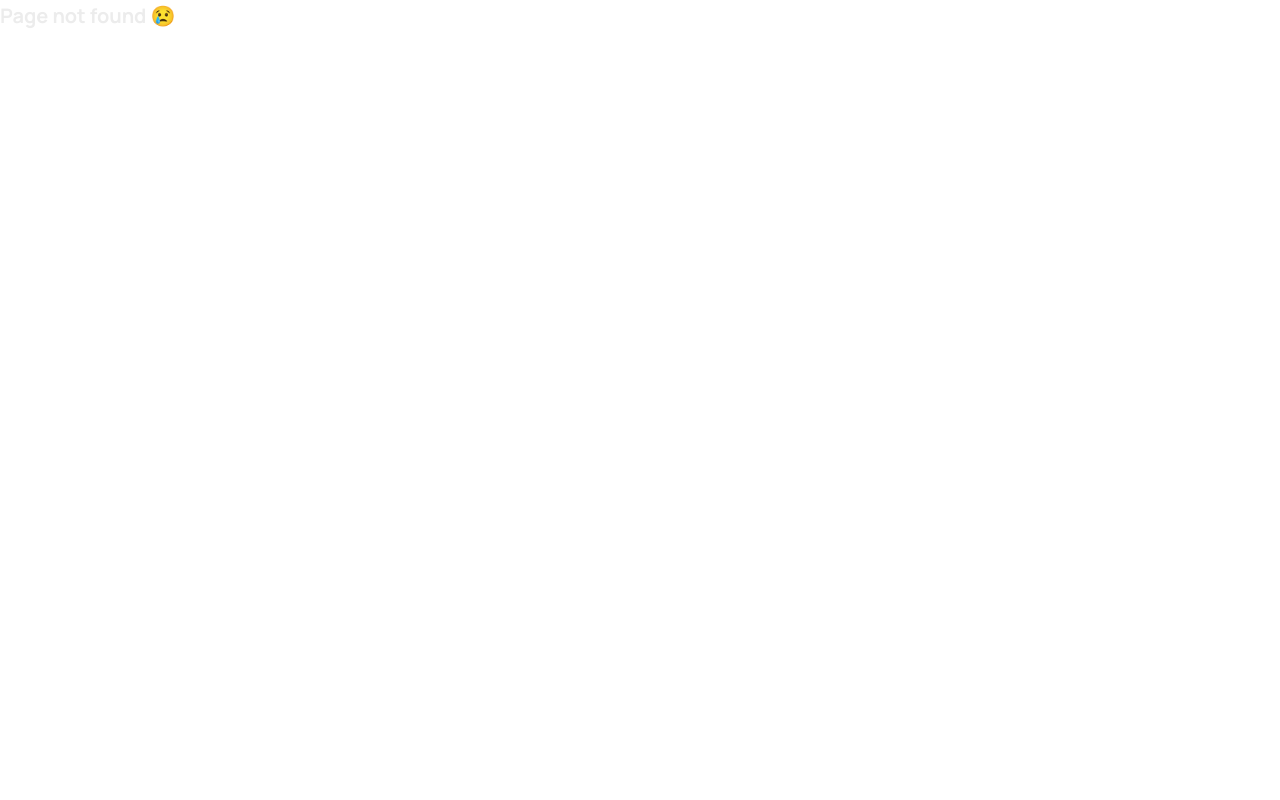
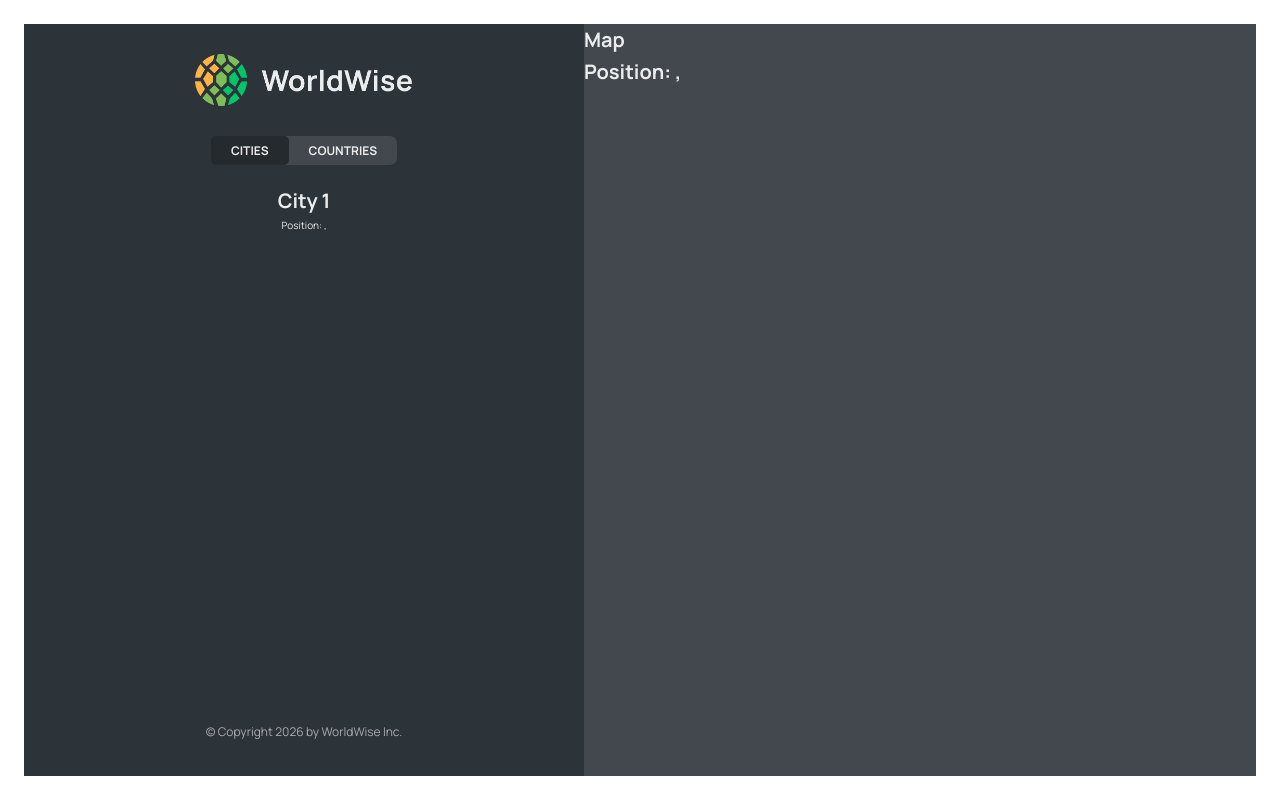
Before and after one commit to tolgahan-cali/world-wise, a React (Vite) app: page /app/cities/1 in a window 1280 px wide. Before the commit this address had no page. Built offline with nearby package versions, Linux system fonts and the light colour scheme; data requests are answered from the project's data file.

Commit message:
navigate

```diff
--- a/src/App.jsx
+++ b/src/App.jsx
@@ -9,6 +9,8 @@
 import Login from "./pages/Login";
 import CityList from "./components/CityList";
 import CountryList from "./components/CountryList";
+import City from "./components/City";
+import Form from "./components/Form";
 
 function App() {
   const [cities, setCities] = useState([]);
@@ -52,11 +54,12 @@
             path="cities"
             element={<CityList cities={cities} isLoading={isLoading} />}
           />
+          <Route path="cities/:id" element={<City />} />
           <Route
             path="countries"
             element={<CountryList cities={cities} isLoading={isLoading} />}
           />
-          <Route path="form" element={<p>Form</p>} />
+          <Route path="form" element={<Form />} />
         </Route>
         <Route path="/login" element={<Login />} />
         <Route path="*" element={<PageNotFound />} />
--- /dev/null
+++ b/src/components/Button.jsx
@@ -0,0 +1,10 @@
+import styles from "./Button.module.css";
+function Button({ children, onClick, type }) {
+  return (
+    <button onClick={onClick} className={`${styles.btn} ${styles[type]}`}>
+      {children}
+    </button>
+  );
+}
+
+export default Button;
--- a/src/components/City.jsx
+++ b/src/components/City.jsx
@@ -1,3 +1,4 @@
+import { useParams, useSearchParams } from "react-router-dom";
 import styles from "./City.module.css";
 
 const formatDate = (date) =>
@@ -17,45 +18,56 @@
     notes: "My favorite city so far!",
   };
 
+  const { id } = useParams();
   const { cityName, emoji, date, notes } = currentCity;
+  const [searchParams, setSearchParams] = useSearchParams();
+  const lat = searchParams.get("lat");
+  const lng = searchParams.get("lng");
 
   return (
-    <div className={styles.city}>
-      <div className={styles.row}>
-        <h6>City name</h6>
-        <h3>
-          <span>{emoji}</span> {cityName}
-        </h3>
-      </div>
+    <>
+      <h1>City {id}</h1>
+      <p>
+        Position: {lat}, {lng}
+      </p>
+    </>
+  );
 
-      <div className={styles.row}>
-        <h6>You went to {cityName} on</h6>
-        <p>{formatDate(date || null)}</p>
-      </div>
+  // return (
+  //   <div className={styles.city}>
+  //     <div className={styles.row}>
+  //       <h6>City name</h6>
+  //       <h3>
+  //         <span>{emoji}</span> {cityName}
+  //       </h3>
+  //     </div>
 
-      {notes && (
-        <div className={styles.row}>
-          <h6>Your notes</h6>
-          <p>{notes}</p>
-        </div>
-      )}
+  //     <div className={styles.row}>
+  //       <h6>You went to {cityName} on</h6>
+  //       <p>{formatDate(date || null)}</p>
+  //     </div>
 
-      <div className={styles.row}>
-        <h6>Learn more</h6>
-        <a
-          href={`https://en.wikipedia.org/wiki/${cityName}`}
-          target="_blank"
-          rel="noreferrer"
-        >
-          Check out {cityName} on Wikipedia &rarr;
-        </a>
-      </div>
+  //     {notes && (
+  //       <div className={styles.row}>
+  //         <h6>Your notes</h6>
+  //         <p>{notes}</p>
+  //       </div>
+  //     )}
 
-      <div>
-        <ButtonBack />
-      </div>
-    </div>
-  );
+  //     <div className={styles.row}>
+  //       <h6>Learn more</h6>
+  //       <a
+  //         href={`https://en.wikipedia.org/wiki/${cityName}`}
+  //         target="_blank"
+  //         rel="noreferrer"
+  //       >
+  //         Check out {cityName} on Wikipedia &rarr;
+  //       </a>
+  //     </div>
+
+  //     <div></div>
+  //   </div>
+  // );
 }
 
 export default City;
--- a/src/components/CityItem.jsx
+++ b/src/components/CityItem.jsx
@@ -1,5 +1,6 @@
 import styles from "./CityItem.module.css";
 import PropTypes from "prop-types";
+import { Link } from "react-router-dom";
 
 const formatDate = (date) =>
   new Intl.DateTimeFormat("en", {
@@ -9,14 +10,19 @@
   }).format(new Date(date));
 
 function CityItem({ city }) {
-  const { cityName, emoji, date } = city;
+  const { cityName, emoji, date, id, position } = city;
 
   return (
-    <li className={styles.cityItem}>
-      <span className={styles.emoji}>{emoji}</span>
-      <h3 className={styles.name}>{cityName}</h3>
-      <time className={styles.date}>({formatDate(date)})</time>
-      <button className={styles.deleteBtn}>&times;</button>
+    <li>
+      <Link
+        to={`${id}?lat=${position.lat}&lng=${position.lng}`}
+        className={styles.cityItem}
+      >
+        <span className={styles.emoji}>{emoji}</span>
+        <h3 className={styles.name}>{cityName}</h3>
+        <time className={styles.date}>({formatDate(date)})</time>
+        <button className={styles.deleteBtn}>&times;</button>
+      </Link>
     </li>
   );
 }
--- a/src/components/Form.jsx
+++ b/src/components/Form.jsx
@@ -3,6 +3,7 @@
 import { useState } from "react";
 
 import styles from "./Form.module.css";
+import Button from "./Button";
 
 export function convertToEmoji(countryCode) {
   const codePoints = countryCode
@@ -49,7 +50,7 @@
       </div>
 
       <div className={styles.buttons}>
-        <button>Add</button>
+        <Button type="primary">Add</Button>
         <button>&larr; Back</button>
       </div>
     </form>
--- a/src/components/Map.jsx
+++ b/src/components/Map.jsx
@@ -1,7 +1,25 @@
+import { useNavigate, useSearchParams } from "react-router-dom";
 import styles from "./Map.module.css";
 
 function Map() {
-  return <div className={styles.mapContainer}>Map</div>;
+  const navigate = useNavigate();
+  const [searchParams, setSearchParams] = useSearchParams();
+
+  const lat = searchParams.get("lat");
+  const lng = searchParams.get("lng");
+  return (
+    <div
+      className={styles.mapContainer}
+      onClick={() => {
+        navigate("form");
+      }}
+    >
+      <h1>Map</h1>
+      <h1>
+        Position: {lat}, {lng}
+      </h1>
+    </div>
+  );
 }
 
 export default Map;
--- a/src/components/Sidebar.jsx
+++ b/src/components/Sidebar.jsx
@@ -8,7 +8,6 @@
     <div className={styles.sidebar}>
       <Logo />
       <AppNav />
-
       <Outlet />
       <footer className={styles.footer}>
         <p className={styles.copyright}>
```
Also changed, not shown: .eslintrc.cjs.
